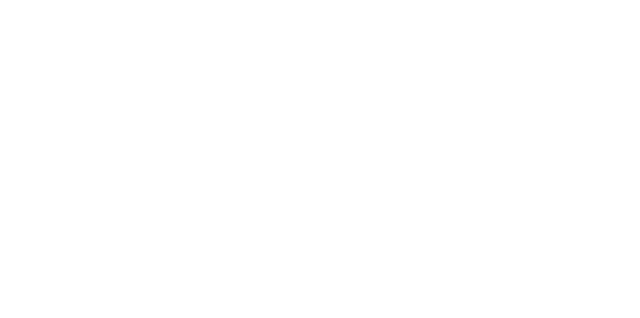
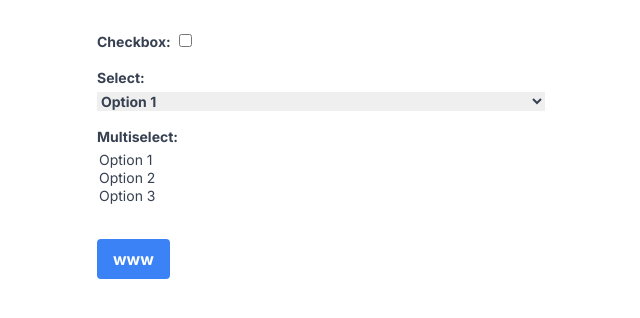
Before and after one commit to YaroslavAntiushyn/next-template, a Next.js app: page /form in a window 1280 px wide. Shown: the top 318 px of the page, without its empty margins (319-959 px from the left). Built offline with nearby package versions, Linux system fonts and the light colour scheme.

Commit message:
added simple form

```diff
--- a/src/app/form/page.tsx
+++ b/src/app/form/page.tsx
@@ -1,13 +1,11 @@
-'use client'
+import FormComponent from '@/components/molecules/Forms/Form'
 import { NextPage } from 'next'
 import { Form, FormProvider, useForm } from 'react-hook-form'
 
 const FormPage: NextPage = () => {
   return (
     <>
-      <FormProvider {...useForm()}>
-        <Form />
-      </FormProvider>
+      <FormComponent />
     </>
   )
 }
--- a/src/components/molecules/Buttons/AddBtn.tsx
+++ b/src/components/molecules/Buttons/AddBtn.tsx
@@ -1,20 +1,24 @@
-import Button from '@/components/atoms/Button';
-import { FC } from 'react';
-
+import Button from '@/components/atoms/Button'
+import { FC } from 'react'
+import { FormProvider, useForm } from 'react-hook-form'
 
 interface AddBtnProps {
-  onClick: () => void;
-  text: string;
+  onClick: () => void
+  text: string
 }
 
 const AddBtn: FC<AddBtnProps> = ({ onClick, text }) => {
   return (
     <>
-      <Button onClick={onClick}>
-        <div className='bg-green-500 hover:bg-green-700 text-white font-bold py-2 px-4 rounded'>{text}</div>
-      </Button>
+      <FormProvider {...useForm()}>
+        <Button onClick={onClick}>
+          <div className='bg-green-500 hover:bg-green-700 text-white font-bold py-2 px-4 rounded'>
+            {text}
+          </div>
+        </Button>
+      </FormProvider>
     </>
-  );
-};
+  )
+}
 
-export default AddBtn;
+export default AddBtn
--- /dev/null
+++ b/src/components/molecules/Buttons/SubmitBtn.tsx
@@ -0,0 +1,25 @@
+import Button from '@/components/atoms/Button'
+import { FC } from 'react'
+
+interface SubmitBtnProps {
+  onClick?: () => void
+  text: string
+  type?: 'button' | 'submit' | 'reset'
+}
+
+const SubmitBtn: FC<SubmitBtnProps> = ({ onClick, text, type = 'submit' }) => {
+  return (
+    <Button
+      onClick={() => {
+        onClick && onClick()
+      }}
+      type={type}
+    >
+      <div className='bg-blue-500 hover:bg-blue-700 text-white font-bold py-2 px-4 rounded'>
+        {text}
+      </div>
+    </Button>
+  )
+}
+
+export default SubmitBtn
--- a/src/components/molecules/Forms/Form.tsx
+++ b/src/components/molecules/Forms/Form.tsx
@@ -1,35 +1,75 @@
-import { useFormContext } from 'react-hook-form'
+'use client'
+import React from 'react'
+import { useForm, FormProvider } from 'react-hook-form'
+import SubmitBtn from '../Buttons/SubmitBtn'
 
-const Form: React.FC = () => {
-  const { register, handleSubmit, getValues } = useFormContext()
+const FormComponent: React.FC = () => {
+  const methods = useForm()
+  const {
+    register,
+    handleSubmit,
+    formState: { errors },
+    getValues
+  } = methods
 
-  const onSubmit = (data: any) => {
-    console.log(data)
+  //! another option for submitting form data
+  // const onSubmit = (data: any) => {
+  //   console.log(data)
+  // }
+
+  const onSubmit = () => {
+    console.log(getValues())
   }
 
+  // const selectedValue = useWatch({
+  //   control: methods.control
+  // })
+
   return (
-    <>
-      <form onSubmit={handleSubmit(onSubmit)} className='space-y-4'>
-        <input
-          type='text'
-          {...register('example')}
-          className='border border-gray-300 p-2 rounded-md'
-        />
-        <button
-          type='submit'
-          className='bg-blue-500 hover:bg-blue-600 text-white px-4 py-2 rounded-md'
-        >
-          Submit
-        </button>
-        <button
-          onClick={() => console.log(getValues())}
-          className='bg-gray-200 hover:bg-gray-300 text-gray-800 px-4 py-2 rounded-md'
-        >
-          Log Values
-        </button>
+    <FormProvider {...methods}>
+      <form onSubmit={handleSubmit(onSubmit)} className='max-w-md mx-auto mt-8'>
+        <div className='mb-4'>
+          <label className='block text-gray-700 text-sm font-bold mb-2'>
+            Checkbox:
+            <input
+              type='checkbox'
+              className='ml-2'
+              {...register('checkboxField')}
+            />
+          </label>
+        </div>
+        <div className='mb-4'>
+          <label className='block text-gray-700 text-sm font-bold mb-2'>
+            Select:
+            <select
+              className='form-select mt-1 block w-full'
+              {...register('selectField')}
+            >
+              <option value='option1'>Option 1</option>
+              <option value='option2'>Option 2</option>
+              <option value='option3'>Option 3</option>
+            </select>
+          </label>
+        </div>
+        <div className='mb-4'>
+          <label className='block text-gray-700 text-sm font-bold mb-2'>
+            Multiselect:
+            <select
+              required
+              className='form-multiselect mt-1 block w-full'
+              multiple
+              {...register('multiselectField')}
+            >
+              <option value='option1'>Option 1</option>
+              <option value='option2'>Option 2</option>
+              <option value='option3'>Option 3</option>
+            </select>
+          </label>
+        </div>
+        <SubmitBtn text='www' />
       </form>
-    </>
+    </FormProvider>
   )
 }
 
-export default Form
+export default FormComponent
```
